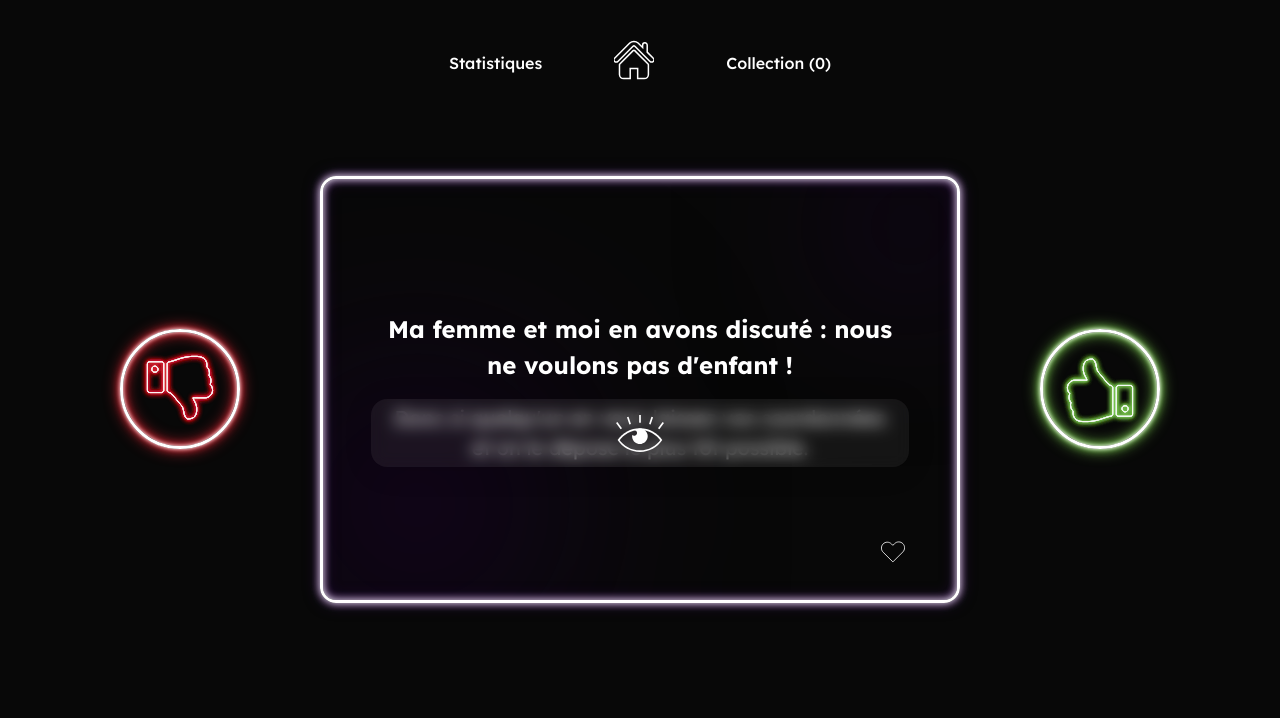
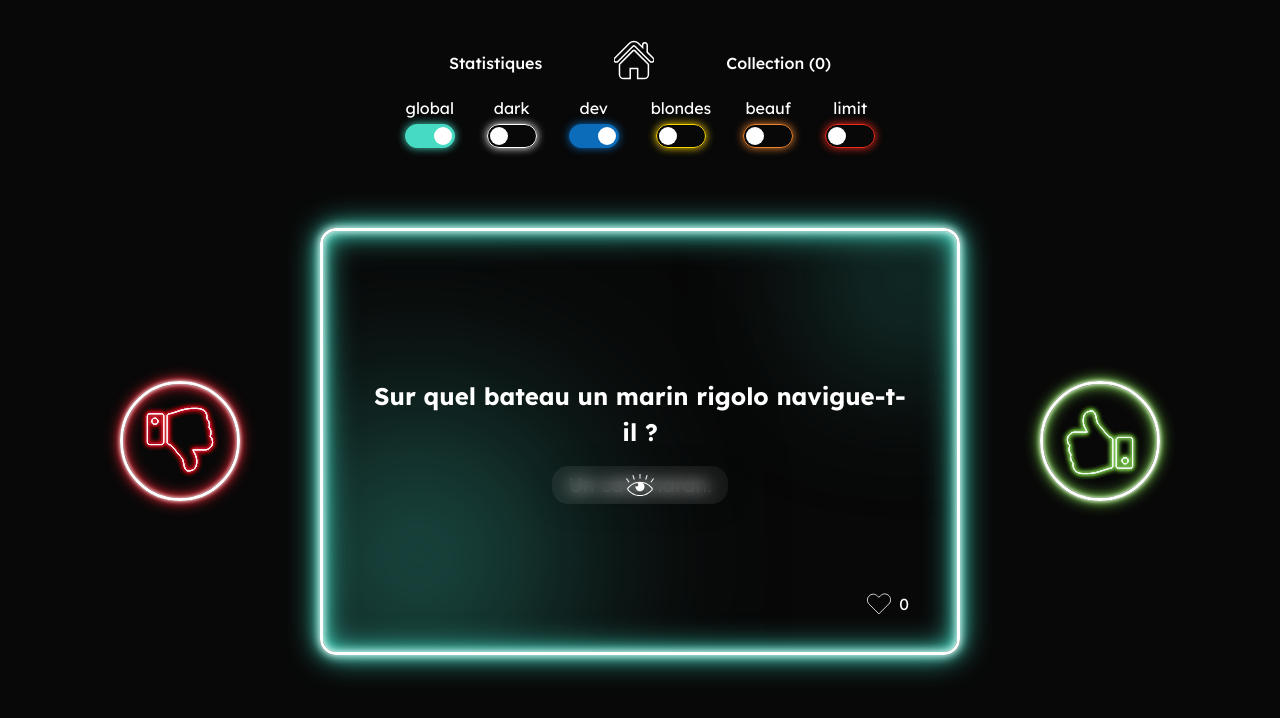
Before and after one commit to LoicSTR/joke-app, a SvelteKit app: page / in a window 1280 px wide. Shown: the top 718 px of the page. Built offline with nearby package versions, Linux system fonts and the light colour scheme.

Commit message:
Ajout de toggle

```diff
--- a/src/lib/components/ButtonBad.svelte
+++ b/src/lib/components/BadButton.svelte
@@ -1,8 +1,8 @@
 <script lang="ts">
-	type ButtonGoodProps = {
+	type GoodButtonProps = {
 		reloadJoke: () => void;
 	};
-	const { reloadJoke }: ButtonGoodProps = $props();
+	const { reloadJoke }: GoodButtonProps = $props();
 </script>
 
 <button on:click={reloadJoke} class="bad" aria-label="Don't like this joke">
--- a/src/lib/components/ButtonGood.svelte
+++ b/src/lib/components/GoodButton.svelte
@@ -1,9 +1,9 @@
 <script lang="ts">
-	type ButtonGoodProps = {
+	type GoodButtonProps = {
 		addToCollection: () => void;
 		reloadJoke: () => void;
 	};
-	const { addToCollection, reloadJoke }: ButtonGoodProps = $props();
+	const { addToCollection, reloadJoke }: GoodButtonProps = $props();
 </script>
 
 <button
--- a/src/lib/components/Joke.svelte
+++ b/src/lib/components/Joke.svelte
@@ -5,6 +5,7 @@
 			joke: string;
 			answer: string;
 			type: string;
+			likes: number;
 		};
 		addToCollection: (id: number) => void;
 		reloadJoke: () => void;
@@ -13,12 +14,12 @@
 
 	import like from '$lib/assets/like.svg';
 	import eye from '$lib/assets/eye.svg';
-	import ButtonBad from './ButtonBad.svelte';
-	import ButtonGood from './ButtonGood.svelte';
+	import BadButton from './BadButton.svelte';
+	import GoodButton from './GoodButton.svelte';
 </script>
 
 <section>
-	<ButtonBad {reloadJoke} />
+	<BadButton {reloadJoke} />
 	<div class="joke {currentJoke.type}">
 		<p class="joke__text">{currentJoke.joke}</p>
 		<div class="answer__container">
@@ -30,11 +31,12 @@
 		</div>
 		<div class="like">
 			<img src={like} alt="coeur" />
+			<span>{currentJoke.likes}</span>
 		</div>
 		<div class="blur"></div>
 		<div class="blur-2"></div>
 	</div>
-	<ButtonGood addToCollection={() => addToCollection(currentJoke.id)} {reloadJoke} />
+	<GoodButton addToCollection={() => addToCollection(currentJoke.id)} {reloadJoke} />
 </section>
 
 <style>
--- /dev/null
+++ b/src/lib/components/TypeToggleButton.svelte
@@ -0,0 +1,121 @@
+<script lang="ts">
+	type TypeToggleButtonProps = {
+		isOn: boolean;
+		typeName: string;
+	};
+	let { isOn = $bindable(), typeName }: TypeToggleButtonProps = $props();
+</script>
+
+<div class={typeName}>
+	<p>{typeName}</p>
+	<label class="switch">
+		<input type="checkbox" bind:checked={isOn} />
+		<span class="slider"></span>
+	</label>
+</div>
+
+<style>
+	div {
+		display: flex;
+		flex-direction: column;
+		align-items: center;
+		gap: 0.25rem;
+	}
+
+	.switch {
+		position: relative;
+		display: inline-block;
+		width: 50px;
+		height: 24px;
+	}
+
+	.switch input {
+		opacity: 0;
+		width: 0;
+		height: 0;
+	}
+
+	.slider {
+		position: absolute;
+		cursor: pointer;
+		top: 0;
+		left: 0;
+		right: 0;
+		bottom: 0;
+		border: 1px solid #ccc;
+		border-radius: 24px;
+		transition: 0.4s;
+		text-align: end;
+		padding-right: 1rem;
+	}
+
+	.dev .slider {
+		border-color: #0d6cba;
+		box-shadow: 0 0 8px #0d6cba;
+	}
+
+	.blondes .slider {
+		border-color: #ffd700;
+		box-shadow: 0 0 8px #ffd700;
+	}
+
+	.dark .slider {
+		border-color: #fff;
+		box-shadow: 0 0 8px #fff;
+	}
+
+	.beauf .slider {
+		border-color: #ed852f;
+		box-shadow: 0 0 8px #ed852f;
+	}
+
+	.limit .slider {
+		border-color: #ef2b1d;
+		box-shadow: 0 0 8px #ef2b1d;
+	}
+
+	.global .slider {
+		border-color: #46dac3;
+		box-shadow: 0 0 8px #46dac3;
+	}
+
+	.slider::before {
+		content: '';
+		position: absolute;
+		height: 18px;
+		width: 18px;
+		left: 2px;
+		bottom: 2px;
+		background-color: white;
+		border-radius: 50%;
+		transition: 0.4s;
+	}
+
+	.dev input:checked + .slider {
+		background-color: #0d6cba;
+	}
+
+	.blondes input:checked + .slider {
+		background-color: #ffd700;
+	}
+
+	.dark input:checked + .slider {
+		background-color: #280441;
+	}
+
+	.limit input:checked + .slider {
+		background-color: #ef2b1d;
+	}
+
+	.beauf input:checked + .slider {
+		background-color: #ed852f;
+	}
+
+	.global input:checked + .slider {
+		background-color: #46dac3;
+	}
+
+	input:checked + .slider::before {
+		transform: translateX(26px);
+	}
+</style>
--- a/src/routes/+page.svelte
+++ b/src/routes/+page.svelte
@@ -1,14 +1,30 @@
 <script lang="ts">
 	import Joke from '$lib/components/Joke.svelte';
+	import TypeToggleButton from '$lib/components/TypeToggleButton.svelte';
 	import { collection } from '$lib/collection.svelte';
 	import { createRandomNumber } from '$lib/helpers';
 
 	const { data } = $props();
 
+	const typesUnique = [...new Set(data.jokes.map((joke) => joke.type))];
+
+	let activeTypes = $state(
+		Object.fromEntries(typesUnique.map((type) => [type, type === 'global' || type === 'dev']))
+	);
+
+	// function isTypeActive(type: string): boolean {
+	// 	return activeTypes[type] === true;
+	// }
+
+	function getFilteredJokes() {
+		return data.jokes.filter((joke) => activeTypes[joke.type]);
+	}
+
 	function getRandomJoke() {
-		const randomId = createRandomNumber(data.jokes.length);
-		const joke = data.jokes[randomId];
-
+		const filteredJokes = getFilteredJokes();
+		if (filteredJokes.length === 0) return null;
+		const randomId = createRandomNumber(filteredJokes.length);
+		const joke = filteredJokes[randomId];
 		return { ...joke, likes: collection.getLikes(joke.id) };
 	}
 
@@ -19,9 +35,18 @@
 	}
 </script>
 
+<section class="types-container">
+	{#each typesUnique as type}
+		<TypeToggleButton bind:isOn={activeTypes[type]} typeName={type} />
+	{/each}
+</section>
 <section>
 	<Joke {currentJoke} addToCollection={collection.addToCollection} {reloadJoke} />
 </section>
 
 <style>
+	.types-container {
+		display: flex;
+		gap: 2rem;
+	}
 </style>
```
Also changed, not shown: src/lib/components/Button.svelte (deleted), 1 other file (tests, documents, lock files or other folders).
